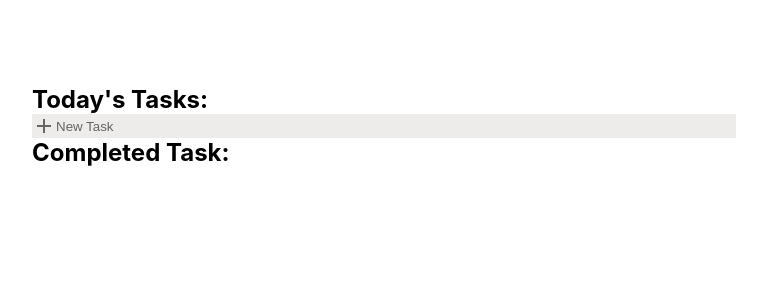
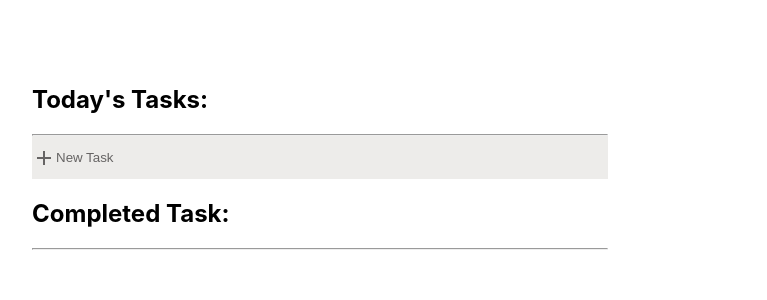
Before and after one commit to aashujames/Toodle_App, a React (Create React App) app: page / in a window 1280 px wide. Shown: the top 300 px of the page, without its empty margins (53-820 px from the left). Built offline with nearby package versions, Linux system fonts and the light colour scheme.

Commit message:
styling completed task

```diff
--- a/src/components/CompletedTask/CompletedTask.js
+++ b/src/components/CompletedTask/CompletedTask.js
@@ -1,16 +1,18 @@
 import React from "react";
 import CheckCircleIcon from "@mui/icons-material/CheckCircle";
+import "../../styles/CompletedTask.css";
 
 const CompletedTask = ({ taskList }) => {
     return (
         <>
             <h2>Completed Task: </h2>
+            <hr />
             {taskList.map(
                 (item) =>
                     item.isCompleted && (
-                        <div key={item.id}>
-                            <p>
-                                <CheckCircleIcon />
+                        <div key={item.id} className="Comptask-container">
+                            <p className="para">
+                                <CheckCircleIcon className="icon" />
                                 {item.name}
                             </p>
                         </div>
--- a/src/components/Task.js
+++ b/src/components/Task.js
@@ -27,7 +27,8 @@ const Task = ({ task, setTaskList, taskList, setIsCompleted }) => {
 
     return (
         !isCompleted && (
-            <div>
+            <>
+                <div className="task-container">
                     <input
                         className="check"
                         type="checkbox"
@@ -47,6 +48,7 @@ const Task = ({ task, setTaskList, taskList, setIsCompleted }) => {
                         <ClearIcon />{" "}
                     </button>
                 </div>
+            </>
         )
     );
 };
--- a/src/components/TodayTask/TodayTask.js
+++ b/src/components/TodayTask/TodayTask.js
@@ -22,6 +22,7 @@ const TodayTask = () => {
     return (
         <section>
             <h2>Today's Tasks:</h2>
+            <hr />
             {taskList.map((item) => (
                 <div key={item.id}>
                     <Task
@@ -32,6 +33,7 @@ const TodayTask = () => {
                     />
                 </div>
             ))}
+
             <form onSubmit={handleSubmit}>
                 <div>
                     {showInput ? (
--- /dev/null
+++ b/src/styles/CompletedTask.css
@@ -0,0 +1,13 @@
+.Comptask-container {
+    border-bottom: 1px solid grey;
+}
+
+.para {
+    display: flex;
+    align-items: center;
+    padding: 12px;
+}
+
+.icon {
+    padding-right: 20px;
+}
--- a/src/styles/Task.css
+++ b/src/styles/Task.css
@@ -1,24 +1,29 @@
-div {
+.task-container {
     width: 100%;
     display: flex;
     justify-content: space-between;
     align-items: center;
+    border-bottom: 1px solid grey;
+    padding-top: 6px;
+    padding-bottom: 6px;
 }
 
 .text {
     width: 80%;
     font-size: 18px;
+    border: none;
 }
 
 .check {
-    border: 2px solid #ccc;
-    border-radius: 50%;
     cursor: pointer;
     height: 15px;
     left: 0;
-    /* position: absolute; */
     top: 0;
     width: 15px;
+}
+
+hr {
+    flex: none;
 }
 
 button {
--- a/src/styles/TodayTask.css
+++ b/src/styles/TodayTask.css
@@ -1,12 +1,17 @@
 section {
-    width: 55vw;
+    width: 45vw;
     box-sizing: border-box;
 }
 
 .newtask {
-    width: 55vw;
+    width: 100%;
+    height: 43px;
     display: flex;
     align-items: center;
     background-color: rgb(237, 236, 234);
     color: rgb(102, 100, 100);
 }
+
+h2 {
+    margin: 20px auto;
+}
```
Lines whose indentation alone changed are shown as unchanged.
